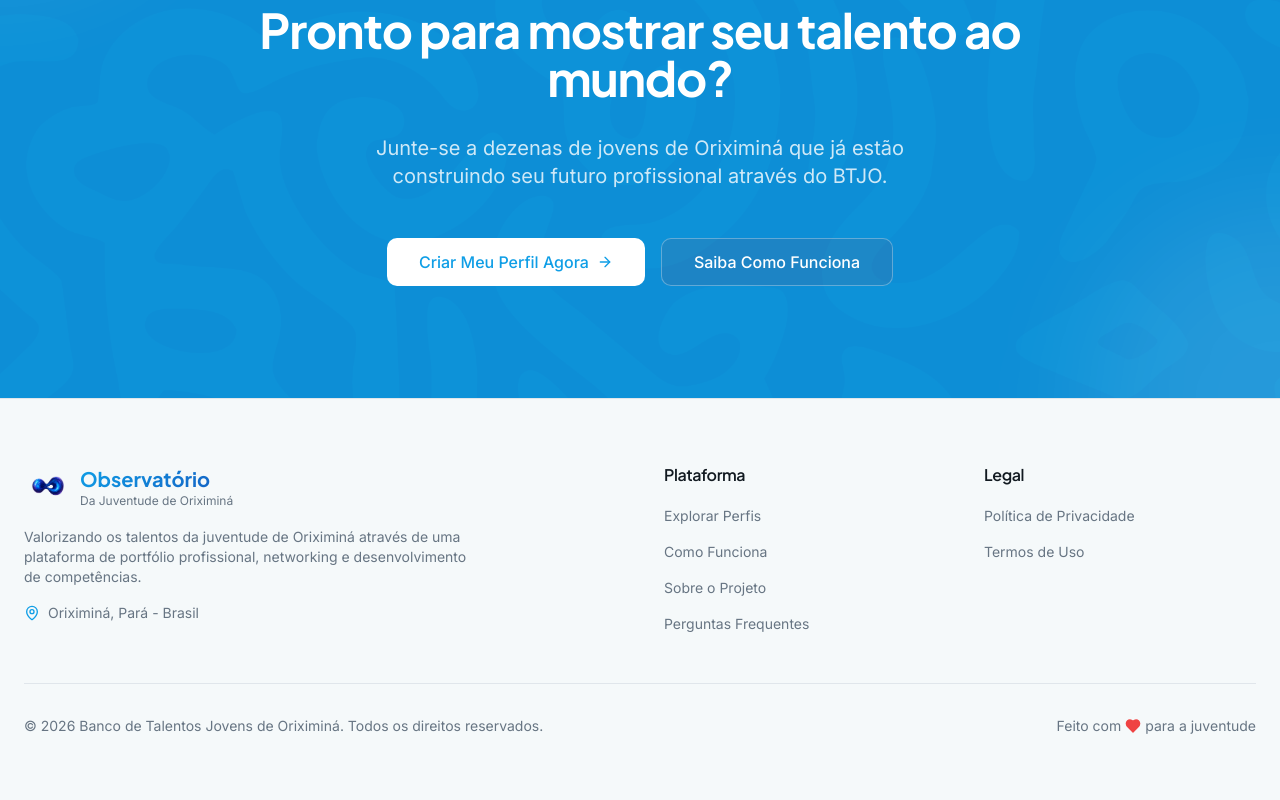
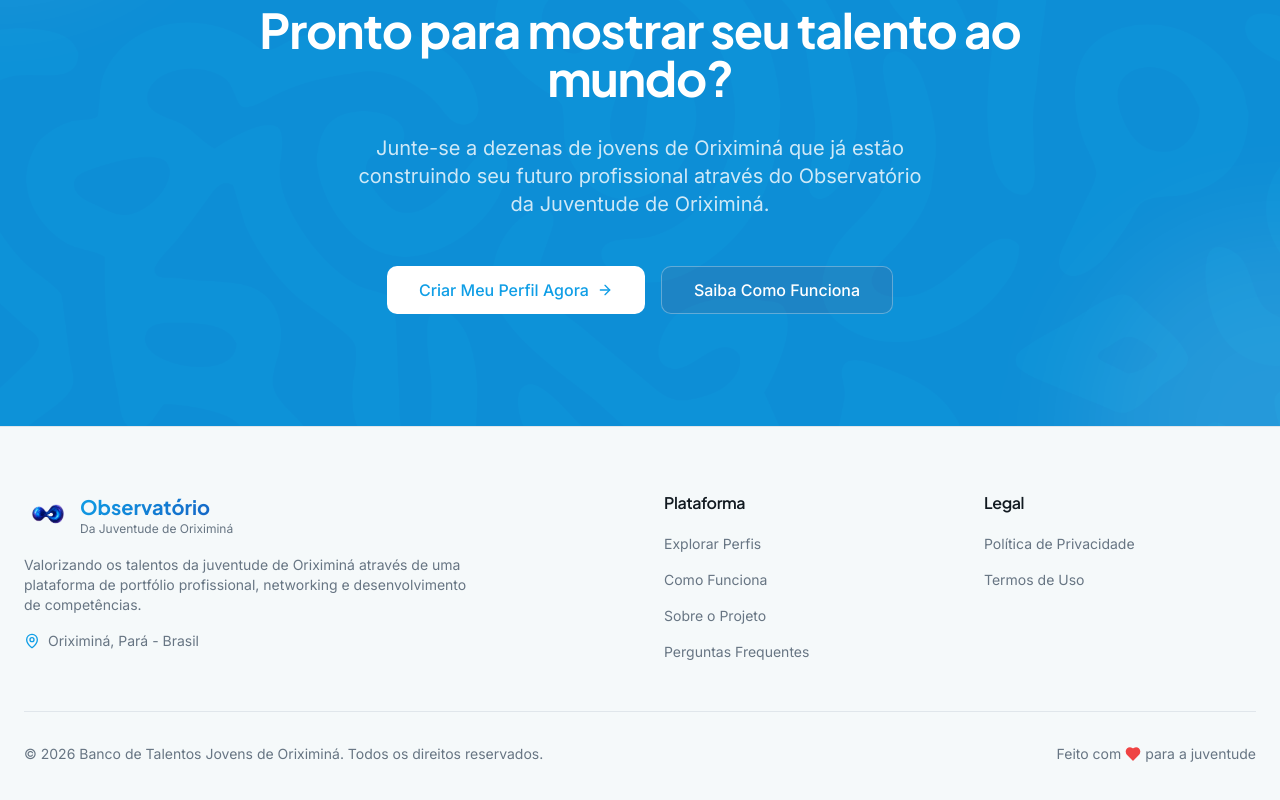
Before and after one commit to yuriacs/talentos-oriximina-hub, a React (Vite) app: page / in a window 1280 px wide. Shown: the part 2679-3479 px from the top of the page. Built offline with nearby package versions, Linux system fonts and the light colour scheme; no server answers; the database is empty; the HTML template or start-up script is replaced by a standard one.

Commit message:
Changes
Co-authored-by: yuriacs <52533230+yuriacs@users.noreply.github.com>

```diff
--- a/src/components/home/CTASection.tsx
+++ b/src/components/home/CTASection.tsx
@@ -24,7 +24,7 @@ export function CTASection() {
 
           <p className="text-lg md:text-xl text-white/80 max-w-xl mx-auto">
             Junte-se a dezenas de jovens de Oriximiná que já estão construindo
-            seu futuro profissional através do BTJO.
+            seu futuro profissional através do Observatório da Juventude de Oriximiná.
           </p>
 
           <div className="flex flex-col sm:flex-row items-center justify-center gap-4 pt-4">
```
